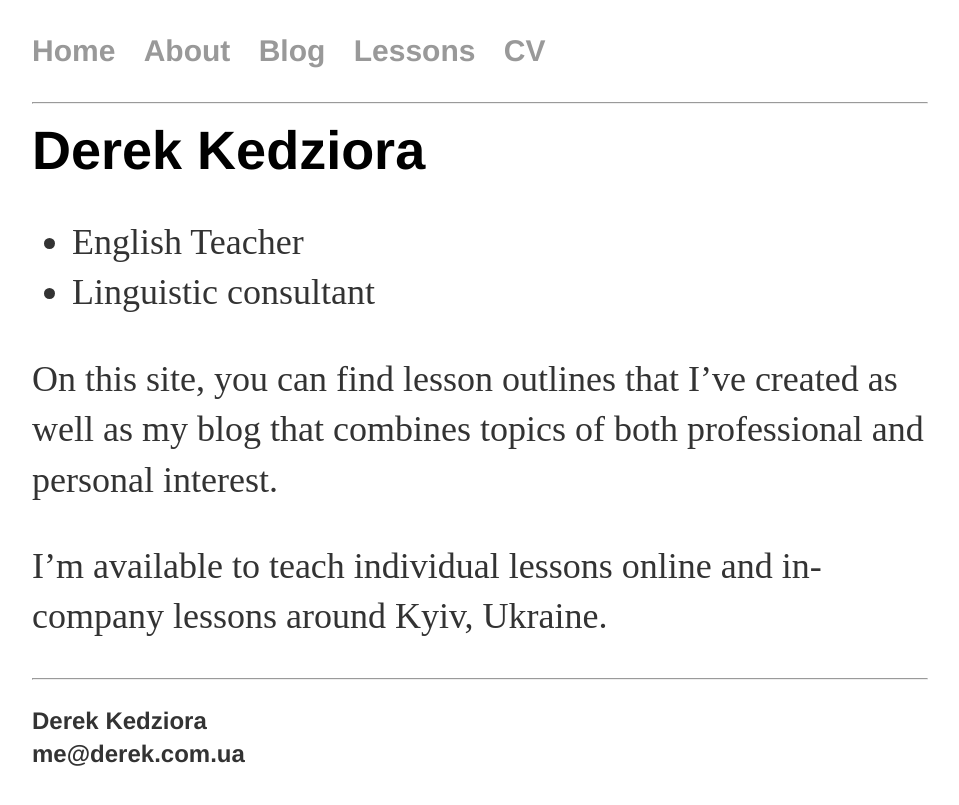
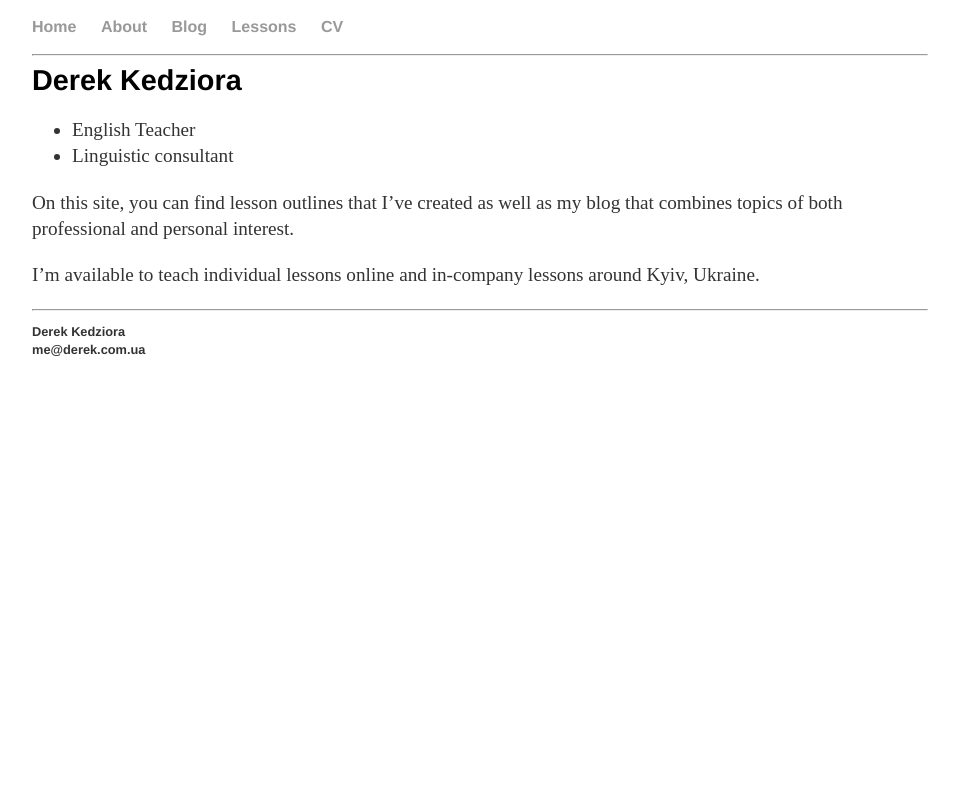
Before and after one commit to ZeroDeth/derekkedziora.github.io, a Jekyll site: the page built from index.md, in a window 1280 px wide. Shown: the top 805 px of the page, without its empty margins (160-1119 px from the left). Built offline with Jekyll 4.4.1, drawn with Linux system fonts in a browser that asks for light colours.

Commit message:
css update

```diff
--- a/css/main.css
+++ b/css/main.css
@@ -1,10 +1,3 @@
-@media (min-width: 48em) {
-  html {
-    font-size: 30px;
-  }
-
-}
-
 body { margin: 10px auto; width: 70%; }
 
 a { text-decoration: none; color: #999; }
```
